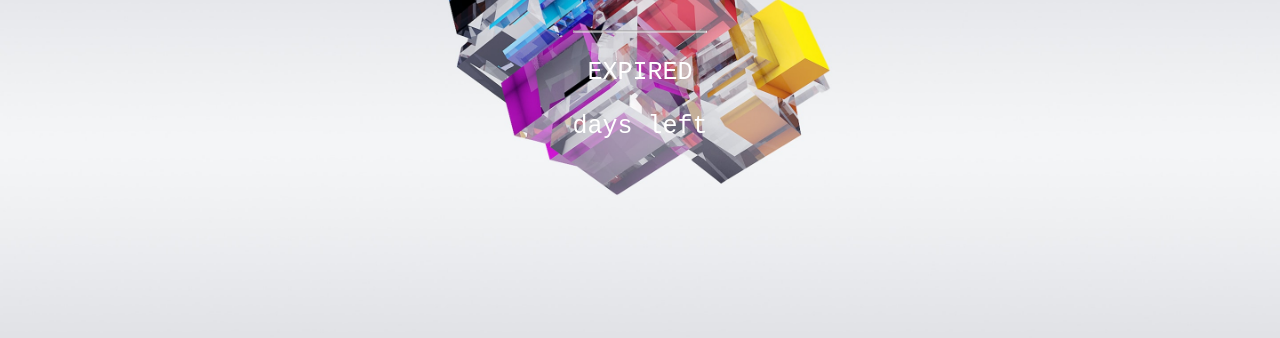
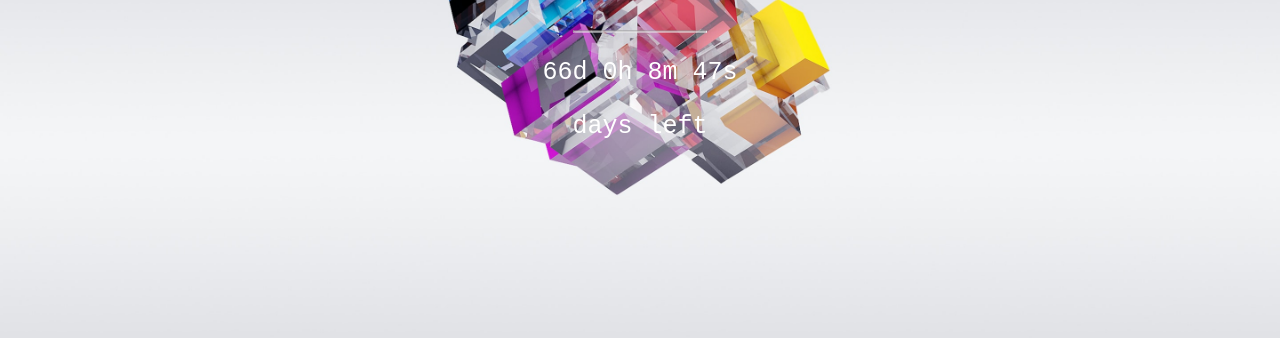
Before and after one commit to alpinanalytics/alpinanalytics.github.io, a plain HTML site: page index.html in a window 1280 px wide. Shown: the part 364-702 px from the top of the page. Drawn offline with Linux system fonts and the light colour scheme.

Commit message:
Update index.html
Signed-off-by: Peter Rosemann <dkdndes@users.noreply.github.com>

```diff
--- a/index.html
+++ b/index.html
@@ -63,7 +63,7 @@ hr {
 
 <script>
 // Set the date we're counting down to
-var countDownDate = new Date("Oct 15, 2022 15:00:00").getTime();
+var countDownDate = new Date("Dec 21, 2022 15:00:00").getTime();
 
 // Update the count down every 1 second
 var x = setInterval(function() {
```
